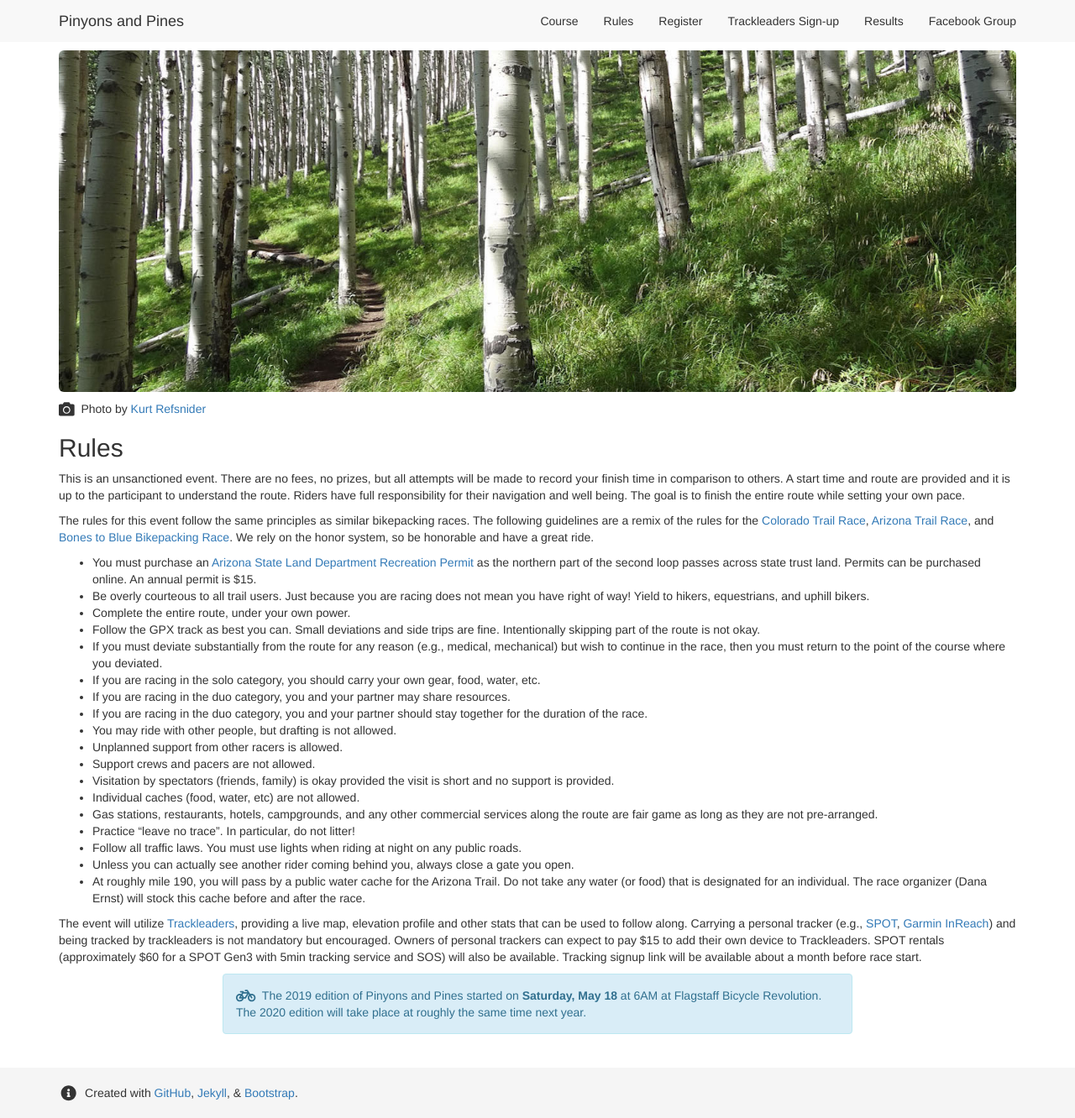
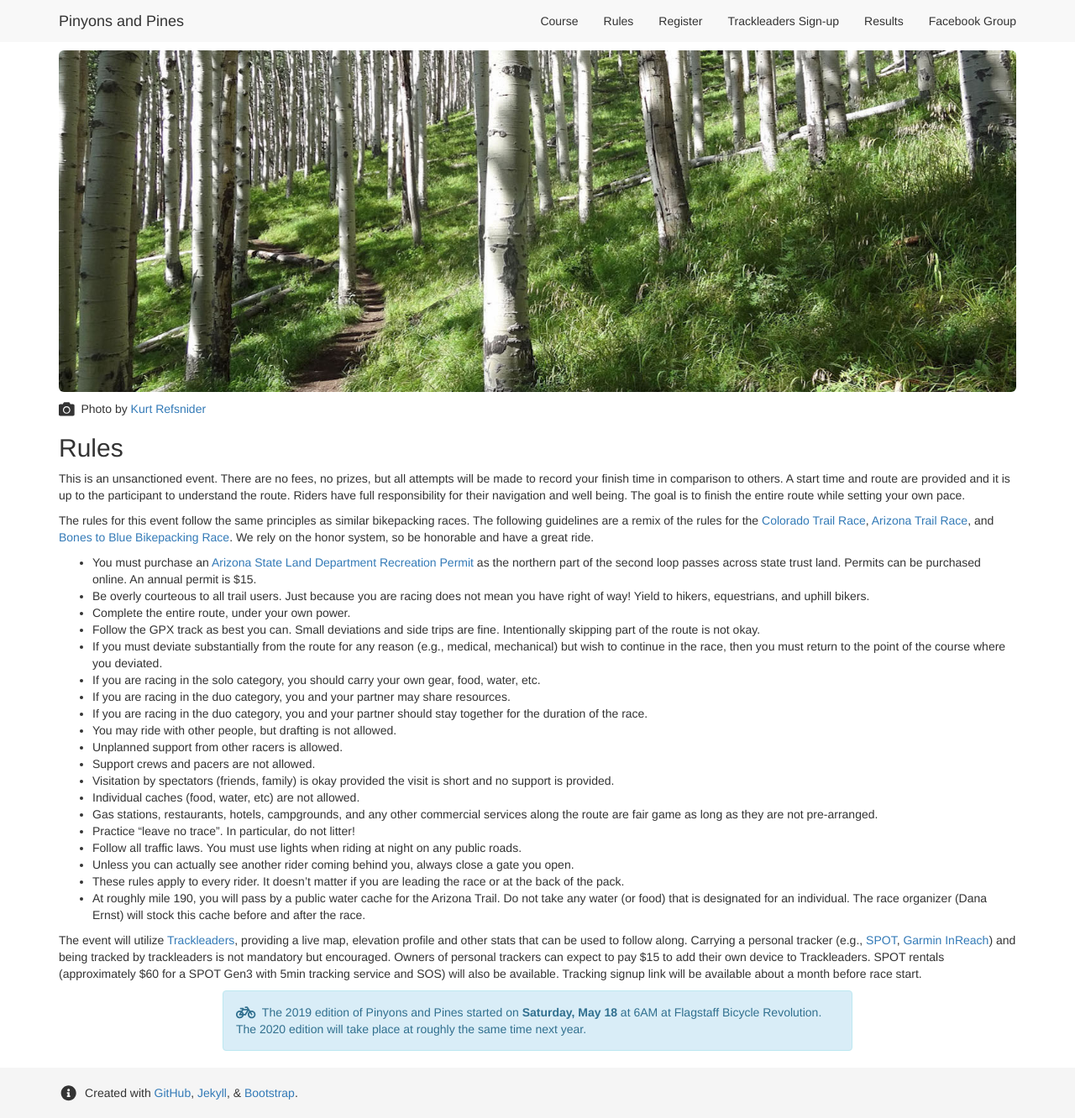
Before and after one commit to dcernst/PinyonsPines, a Jekyll site: the page built from rules.md, in a window 1280 px wide and 1332 px high. Shown: the whole window at 84% size. Built offline with Jekyll 4.4.1, drawn with Linux system fonts in a browser that asks for light colours; nearby versions of some CDN libraries.

Commit message:
Update to rules

```diff
--- a/rules.md
+++ b/rules.md
@@ -31,6 +31,7 @@ The rules for this event follow the same principles as similar bikepacking races
 - Practice “leave no trace”. In particular, do not litter!
 - Follow all traffic laws. You must use lights when riding at night on any public roads.
 - Unless you can actually see another rider coming behind you, always close a gate you open.
+- These rules apply to every rider. It doesn't matter if you are leading the race or at the back of the pack.
 - At roughly mile 190, you will pass by a public water cache for the Arizona Trail. Do not take any water (or food) that is designated for an individual. The race organizer (Dana Ernst) will stock this cache before and after the race.
 
 The event will utilize [Trackleaders](http://trackleaders.com), providing a live map, elevation profile and other stats that can be used to follow along. Carrying a personal tracker (e.g., [SPOT](https://www.findmespot.com/en/), [Garmin InReach](https://explore.garmin.com/en-US/inreach/)) and being tracked by trackleaders is not mandatory but encouraged. Owners of personal trackers can expect to pay $15 to add their own device to Trackleaders. SPOT rentals (approximately $60 for a SPOT Gen3 with 5min tracking service and SOS) will also be available. Tracking signup link will be available about a month before race start.
```
